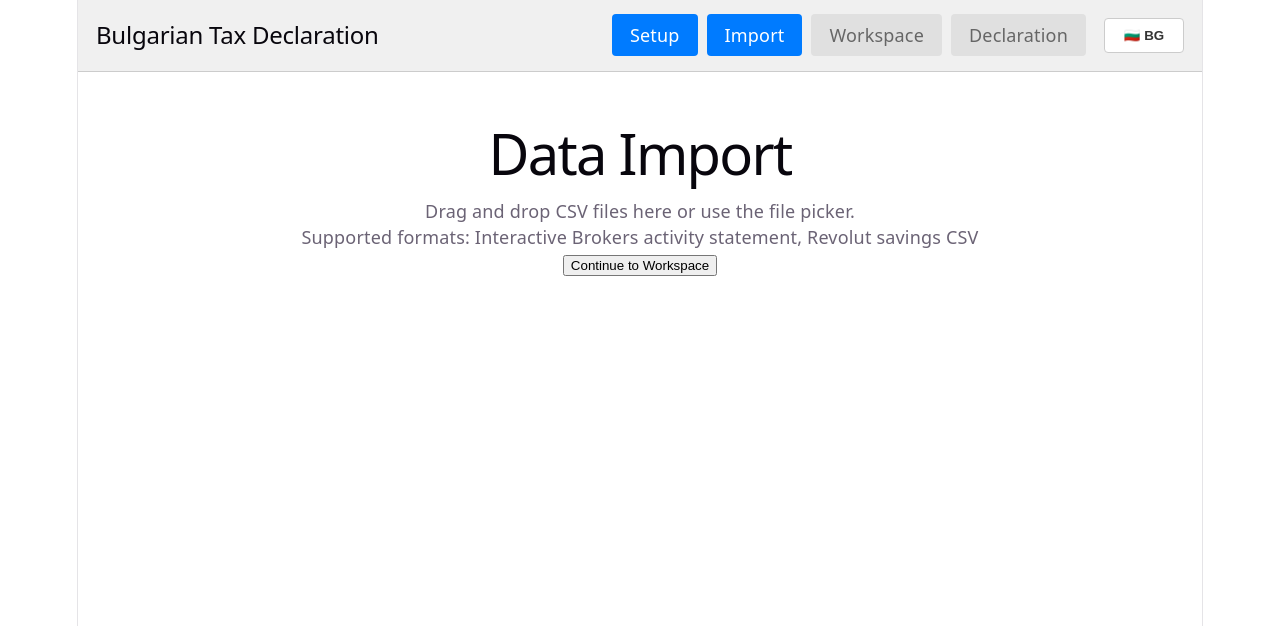
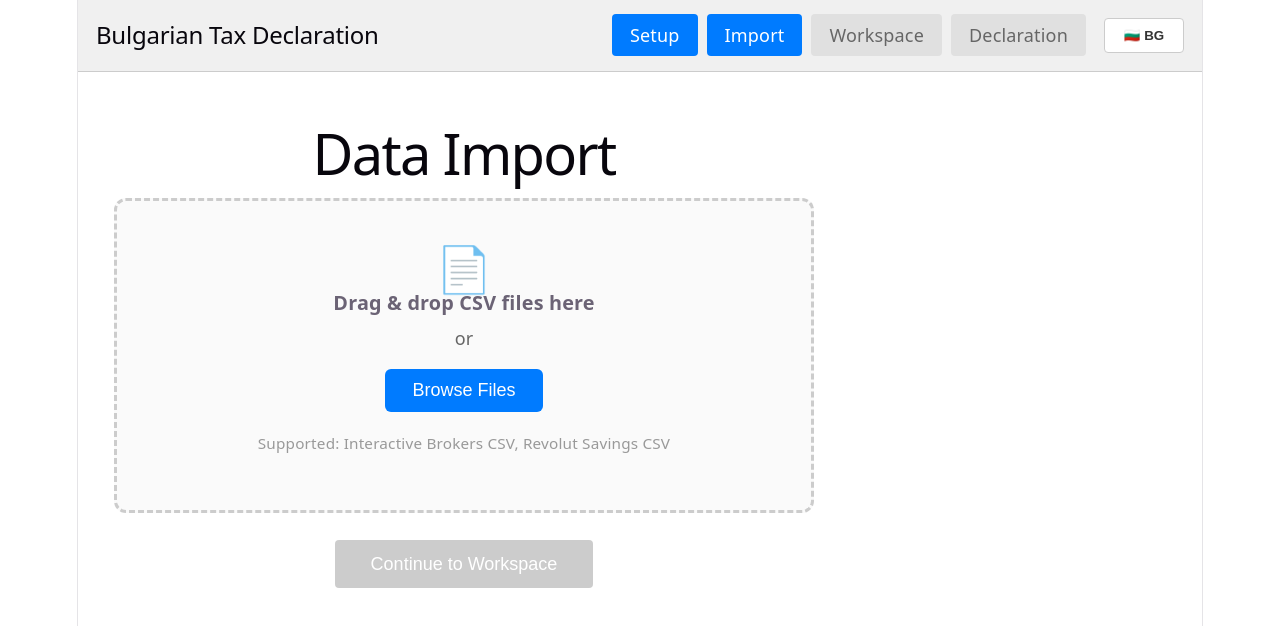
Before and after one commit to vtrifonov/bulgarian-tax-declaration, a React (Vite) app in the folder packages/ui/: page /import in a window 1280 px wide. Shown: the top 626 px of the page. Built offline with nearby package versions, Linux system fonts and the light colour scheme.

Commit message:
feat: implement file import with drag & drop and file picker

```diff
--- a/packages/ui/src/pages/Import.tsx
+++ b/packages/ui/src/pages/Import.tsx
@@ -1,18 +1,260 @@
+import { useState, useCallback, useRef } from 'react';
 import { useNavigate } from 'react-router-dom';
+import { useAppStore } from '../store/app-state';
+import { parseIBCsv, parseRevolutCsv, matchWhtToDividends } from '@bg-tax/core';
+import type { IBParsedData, RevolutInterest } from '@bg-tax/core';
+
+interface ImportedFile {
+  name: string;
+  type: 'ib' | 'revolut';
+  status: 'success' | 'error';
+  message: string;
+}
+
+function detectFileType(content: string, filename: string): 'ib' | 'revolut' | null {
+  if (content.startsWith('Statement,Header,Field Name')) return 'ib';
+  if (filename.startsWith('savings-statement') || content.includes('Interest PAID')) return 'revolut';
+  // Check for IB CSV by looking for known sections
+  if (content.includes('Trades,Header,DataDiscriminator')) return 'ib';
+  return null;
+}
 
 export function Import() {
   const navigate = useNavigate();
+  const fileInputRef = useRef<HTMLInputElement>(null);
+  const [importedFiles, setImportedFiles] = useState<ImportedFile[]>([]);
+  const [isDragOver, setIsDragOver] = useState(false);
 
-  const handleContinue = () => {
-    navigate('/workspace');
-  };
+  const {
+    importHoldings, importDividends,
+    importStockYield, importRevolutInterest,
+    holdings,
+  } = useAppStore();
+
+  const processFile = useCallback(async (file: File) => {
+    const content = await file.text();
+    const fileType = detectFileType(content, file.name);
+
+    if (!fileType) {
+      setImportedFiles(prev => [...prev, {
+        name: file.name,
+        type: 'ib',
+        status: 'error',
+        message: 'Unrecognized file format. Expected IB activity statement or Revolut savings CSV.',
+      }]);
+      return;
+    }
+
+    try {
+      if (fileType === 'ib') {
+        const parsed: IBParsedData = parseIBCsv(content);
+
+        // Match WHT to dividends
+        const { matched, unmatched } = matchWhtToDividends(parsed.dividends, parsed.withholdingTax);
+        const allDividends = [...matched, ...unmatched];
+
+        // Import dividends and stock yield directly
+        importDividends(allDividends);
+        importStockYield(parsed.stockYield);
+
+        // For trades, we need FIFO processing — store buys as holdings for now
+        // Sells will be processed when user has all data loaded
+        const buys = parsed.trades.filter(t => t.quantity > 0);
+        const newHoldings = buys.map(t => ({
+          id: crypto.randomUUID(),
+          broker: 'IB',
+          country: '',
+          symbol: t.symbol,
+          dateAcquired: t.dateTime.split(',')[0].trim(),
+          quantity: t.quantity,
+          currency: t.currency,
+          unitPrice: t.price,
+        }));
+        importHoldings([...holdings, ...newHoldings]);
+
+        const sells = parsed.trades.filter(t => t.quantity < 0).length;
+
+        setImportedFiles(prev => [...prev, {
+          name: file.name,
+          type: 'ib',
+          status: 'success',
+          message: `${buys.length} buys, ${sells} sells, ${allDividends.length} dividends, ${parsed.stockYield.length} stock yield entries`,
+        }]);
+      } else {
+        const revolut: RevolutInterest = parseRevolutCsv(content);
+        const existing = useAppStore.getState().revolutInterest;
+        importRevolutInterest([...existing, revolut]);
+
+        const netInterest = revolut.entries.reduce((sum, e) => sum + e.amount, 0);
+
+        setImportedFiles(prev => [...prev, {
+          name: file.name,
+          type: 'revolut',
+          status: 'success',
+          message: `${revolut.currency}: ${revolut.entries.length} entries, net ${netInterest.toFixed(2)} ${revolut.currency}`,
+        }]);
+      }
+    } catch (err) {
+      setImportedFiles(prev => [...prev, {
+        name: file.name,
+        type: fileType,
+        status: 'error',
+        message: `Parse error: ${err instanceof Error ? err.message : String(err)}`,
+      }]);
+    }
+  }, [holdings, importHoldings, importDividends, importStockYield, importRevolutInterest]);
+
+  const processFiles = useCallback((files: FileList | File[]) => {
+    Array.from(files).forEach(file => {
+      if (file.name.endsWith('.csv')) {
+        processFile(file);
+      } else {
+        setImportedFiles(prev => [...prev, {
+          name: file.name,
+          type: 'ib',
+          status: 'error',
+          message: 'Only .csv files are supported',
+        }]);
+      }
+    });
+  }, [processFile]);
+
+  const handleDrop = useCallback((e: React.DragEvent) => {
+    e.preventDefault();
+    e.stopPropagation();
+    setIsDragOver(false);
+    if (e.dataTransfer.files.length > 0) {
+      processFiles(e.dataTransfer.files);
+    }
+  }, [processFiles]);
+
+  const handleDragOver = useCallback((e: React.DragEvent) => {
+    e.preventDefault();
+    e.stopPropagation();
+    setIsDragOver(true);
+  }, []);
+
+  const handleDragLeave = useCallback((e: React.DragEvent) => {
+    e.preventDefault();
+    e.stopPropagation();
+    setIsDragOver(false);
+  }, []);
+
+  const handleFileInput = useCallback((e: React.ChangeEvent<HTMLInputElement>) => {
+    if (e.target.files && e.target.files.length > 0) {
+      processFiles(e.target.files);
+      e.target.value = ''; // Reset so same file can be re-selected
+    }
+  }, [processFiles]);
 
   return (
-    <div style={{ padding: '2rem' }}>
+    <div style={{ padding: '2rem', maxWidth: '700px' }}>
       <h1>Data Import</h1>
-      <p>Drag and drop CSV files here or use the file picker.</p>
-      <p>Supported formats: Interactive Brokers activity statement, Revolut savings CSV</p>
-      <button onClick={handleContinue}>Continue to Workspace</button>
+
+      {/* Drop zone */}
+      <div
+        onDrop={handleDrop}
+        onDragOver={handleDragOver}
+        onDragLeave={handleDragLeave}
+        style={{
+          border: `3px dashed ${isDragOver ? '#007bff' : '#ccc'}`,
+          borderRadius: '12px',
+          padding: '3rem 2rem',
+          textAlign: 'center',
+          backgroundColor: isDragOver ? '#e8f0fe' : '#fafafa',
+          cursor: 'pointer',
+          transition: 'all 0.2s',
+          marginBottom: '1.5rem',
+        }}
+        onClick={() => fileInputRef.current?.click()}
+      >
+        <div style={{ fontSize: '2.5rem', marginBottom: '0.5rem' }}>
+          {isDragOver ? '📂' : '📄'}
+        </div>
+        <p style={{ fontSize: '1.1rem', margin: '0 0 0.5rem 0', fontWeight: 'bold' }}>
+          {isDragOver ? 'Drop files here' : 'Drag & drop CSV files here'}
+        </p>
+        <p style={{ color: '#666', margin: '0 0 1rem 0' }}>or</p>
+        <button
+          onClick={(e) => {
+            e.stopPropagation();
+            fileInputRef.current?.click();
+          }}
+          style={{
+            padding: '0.6rem 1.5rem',
+            fontSize: '1rem',
+            backgroundColor: '#007bff',
+            color: 'white',
+            border: 'none',
+            borderRadius: '6px',
+            cursor: 'pointer',
+          }}
+        >
+          Browse Files
+        </button>
+        <input
+          ref={fileInputRef}
+          type="file"
+          accept=".csv"
+          multiple
+          onChange={handleFileInput}
+          style={{ display: 'none' }}
+        />
+        <p style={{ color: '#999', fontSize: '0.85rem', marginTop: '1rem', marginBottom: 0 }}>
+          Supported: Interactive Brokers CSV, Revolut Savings CSV
+        </p>
+      </div>
+
+      {/* Imported files list */}
+      {importedFiles.length > 0 && (
+        <div style={{ marginBottom: '1.5rem' }}>
+          <h3 style={{ marginBottom: '0.5rem' }}>Imported Files</h3>
+          {importedFiles.map((f, i) => (
+            <div
+              key={i}
+              style={{
+                padding: '0.75rem 1rem',
+                marginBottom: '0.5rem',
+                borderRadius: '6px',
+                backgroundColor: f.status === 'success' ? '#d4edda' : '#f8d7da',
+                border: `1px solid ${f.status === 'success' ? '#c3e6cb' : '#f5c6cb'}`,
+              }}
+            >
+              <div style={{ fontWeight: 'bold' }}>
+                {f.status === 'success' ? '✅' : '❌'} {f.name}
+                <span style={{
+                  marginLeft: '0.5rem',
+                  fontSize: '0.8rem',
+                  backgroundColor: f.type === 'ib' ? '#007bff' : '#28a745',
+                  color: 'white',
+                  padding: '0.1rem 0.4rem',
+                  borderRadius: '3px',
+                }}>
+                  {f.type === 'ib' ? 'IB' : 'Revolut'}
+                </span>
+              </div>
+              <div style={{ fontSize: '0.9rem', color: '#555', marginTop: '0.25rem' }}>
+                {f.message}
+              </div>
+            </div>
+          ))}
+        </div>
+      )}
+
+      <button
+        onClick={() => navigate('/workspace')}
+        style={{
+          padding: '0.75rem 2rem',
+          fontSize: '1rem',
+          backgroundColor: importedFiles.some(f => f.status === 'success') ? '#007bff' : '#ccc',
+          color: 'white',
+          border: 'none',
+          borderRadius: '4px',
+          cursor: 'pointer',
+        }}
+      >
+        Continue to Workspace
+      </button>
     </div>
   );
 }
```
